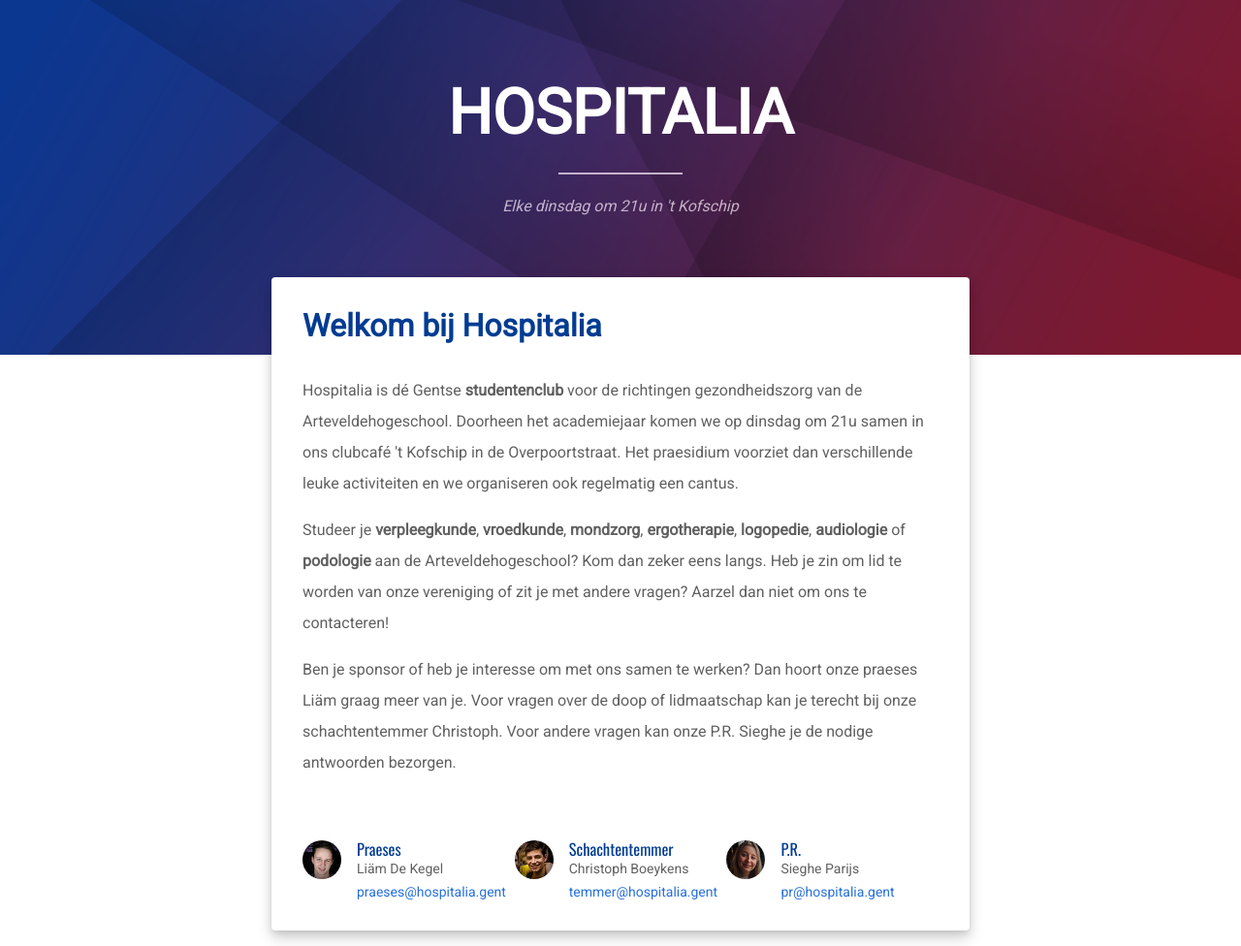
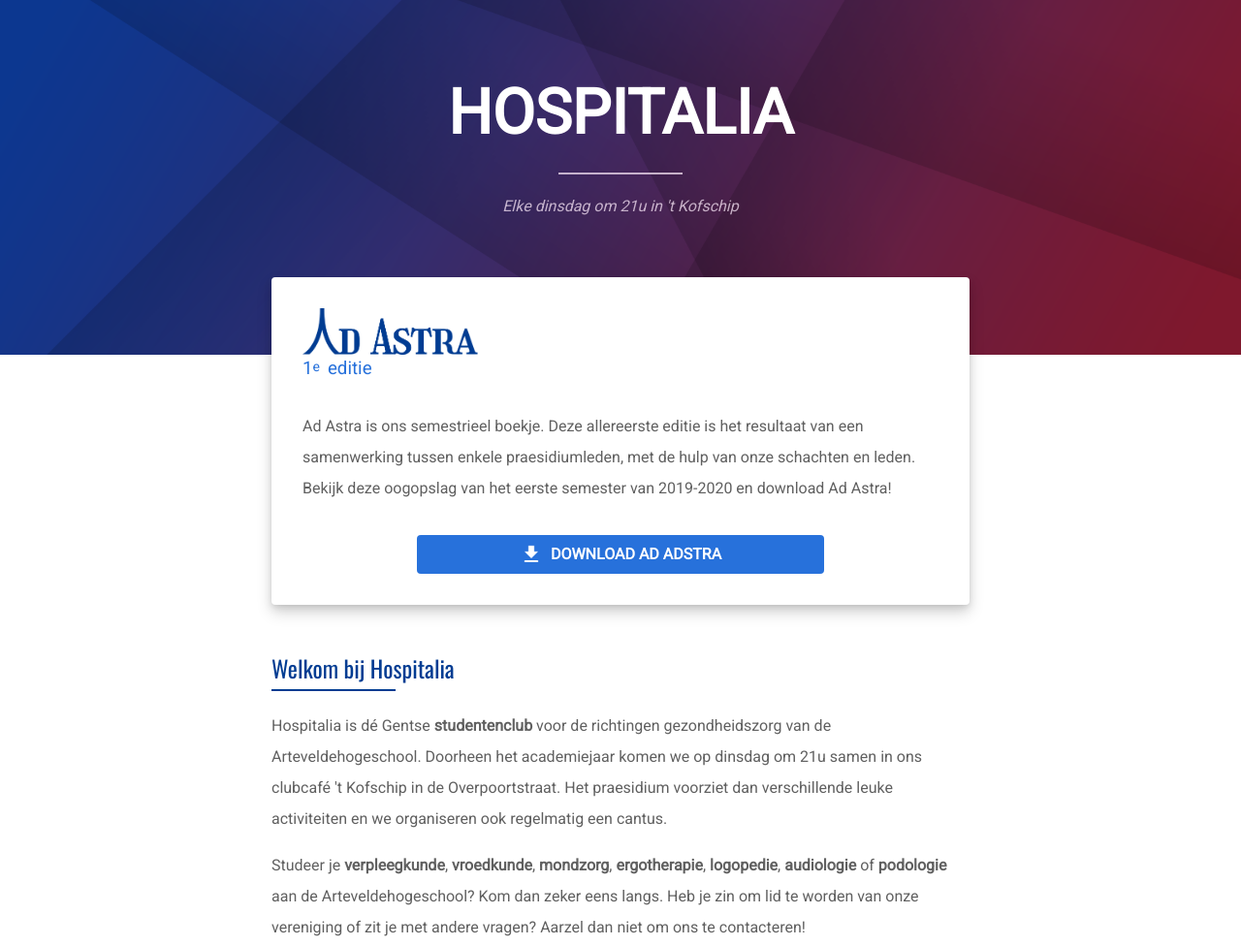
Before and after one commit to manatran/hospitalia, a plain HTML site: page hospitalia.gent/index.html in a window 1280 px wide. Shown: the top 976 px of the page at 97% size. Drawn offline with nearby package versions, Linux system fonts and the light colour scheme.

Commit message:
Added Ad Astra

```diff
--- a/hospitalia.gent/css/styles.css
+++ b/hospitalia.gent/css/styles.css
@@ -119,7 +119,6 @@ header p {
 }
 .card h2 {
   margin: 0;
-  margin-bottom: 32px;
   color: var(--blue);
   font-size: 32px;
   font-weight: 600;
@@ -127,6 +126,27 @@ header p {
 }
 .card h2::after {
   display: none;
+}
+.card h3 {
+  display: flex;
+  flex-direction: row;
+  align-items: top;
+  color: var(--blue-light);
+  font-family: "Roboto", Arial, Helvetica, sans-serif;
+  font-weight: 300;
+  margin: 0;
+  margin-bottom: 32px;
+}
+.card h3 .superscript {
+  font-size: 14px;
+  margin-right: 8px;
+}
+.card .logo {
+  height: 48px;
+}
+.card .button {
+  margin-bottom: 0;
+  margin-top: 32px;
 }
 .timer {
   display: flex;
@@ -149,7 +169,8 @@ header p {
   font-weight: 300;
   font-family: "Roboto Light", "Roboto", Arial, Helvetica, sans-serif;
 }
-.intro p {
+.intro p,
+.card p {
   line-height: 32px;
 }
 .socials {
--- a/hospitalia.gent/index.html
+++ b/hospitalia.gent/index.html
@@ -56,32 +56,50 @@
 
     <main>
       <section class="container card">
-        <section class="intro">
+        <img class="logo" src="./assets/ad_astra.png" alt="Ad Astra logo" />
+        <h3>1<span class="superscript">e</span> editie</h3>
+
+        <p>
+          Ad Astra is ons semestrieel boekje. Deze allereerste editie is het
+          resultaat van een samenwerking tussen enkele praesidiumleden, met de
+          hulp van onze schachten en leden. Bekijk deze oogopslag van het eerste
+          semester van 2019-2020 en download Ad Astra!
+        </p>
+
+        <a
+          target="_blank"
+          href="./assets/ad_astra_sem1-2020.pdf"
+          class="button"
+        >
+          <img src="./assets/icons/download.png" alt="Ad Astra PDF Download" />
+          Download Ad Adstra
+        </a>
+      </section>
+
+      <section class="container intro">
         <h2>Welkom bij Hospitalia</h2>
         <p>
           Hospitalia is dé Gentse <em>studentenclub</em> voor de richtingen
-            gezondheidszorg van de Arteveldehogeschool. Doorheen het
-            academiejaar komen we op dinsdag om 21u samen in ons clubcafé 't
-            Kofschip in de Overpoortstraat. Het praesidium voorziet dan
-            verschillende leuke activiteiten en we organiseren ook regelmatig
-            een cantus.
+          gezondheidszorg van de Arteveldehogeschool. Doorheen het academiejaar
+          komen we op dinsdag om 21u samen in ons clubcafé 't Kofschip in de
+          Overpoortstraat. Het praesidium voorziet dan verschillende leuke
+          activiteiten en we organiseren ook regelmatig een cantus.
         </p>
 
         <p>
           Studeer je <em>verpleegkunde</em>, <em>vroedkunde</em>,
           <em>mondzorg</em>, <em>ergotherapie</em>, <em>logopedie</em>,
-            <em>audiologie</em> of <em>podologie</em> aan de
-            Arteveldehogeschool? Kom dan zeker eens langs. Heb je zin om lid te
-            worden van onze vereniging of zit je met andere vragen? Aarzel dan
-            niet om ons te contacteren!
+          <em>audiologie</em> of <em>podologie</em> aan de Arteveldehogeschool?
+          Kom dan zeker eens langs. Heb je zin om lid te worden van onze
+          vereniging of zit je met andere vragen? Aarzel dan niet om ons te
+          contacteren!
         </p>
 
         <p>
           Ben je sponsor of heb je interesse om met ons samen te werken? Dan
-            hoort onze praeses Liäm graag meer van je. Voor vragen over de doop
-            of lidmaatschap kan je terecht bij onze schachtentemmer Christoph.
-            Voor andere vragen kan onze P.R. Sieghe je de nodige antwoorden
-            bezorgen.
+          hoort onze praeses Liäm graag meer van je. Voor vragen over de doop of
+          lidmaatschap kan je terecht bij onze schachtentemmer Christoph. Voor
+          andere vragen kan onze P.R. Sieghe je de nodige antwoorden bezorgen.
         </p>
 
         <div class="socials">
@@ -119,13 +137,12 @@
           </div>
         </div>
       </section>
-      </section>
 
       <section class="container kalender">
         <h2>Kalender</h2>
         <img src="./assets/kalender.jpg" alt="Kalender" />
         <a target="_blank" href="./assets/hospitalia-sem2.pdf" class="button">
-          <img src="./assets/icons/download.png" alt="PDF Download" />
+          <img src="./assets/icons/download.png" alt="Kalender PDF Download" />
           Download kalender
         </a>
       </section>
```
Also changed, not shown: hospitalia.gent/assets/ad_astra.png (added), 1 other file. Lines whose indentation alone changed are shown as unchanged.
